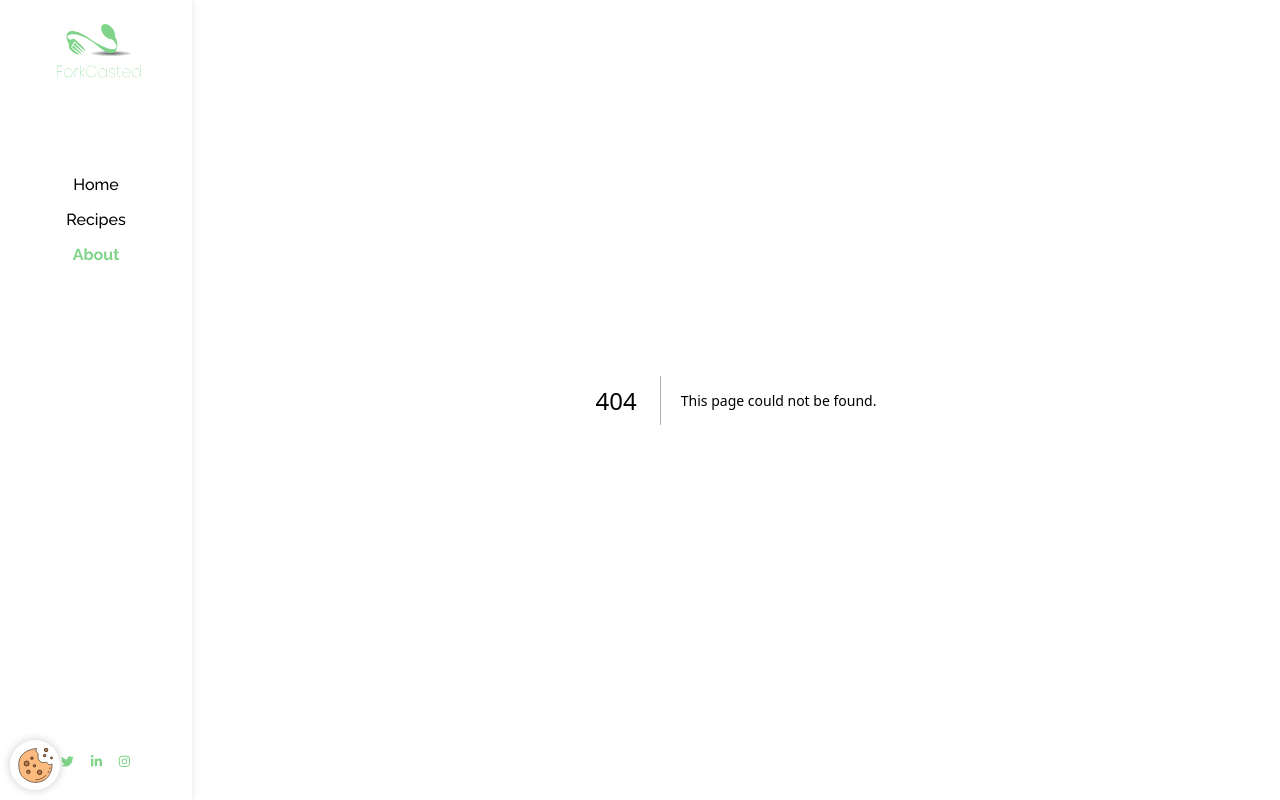
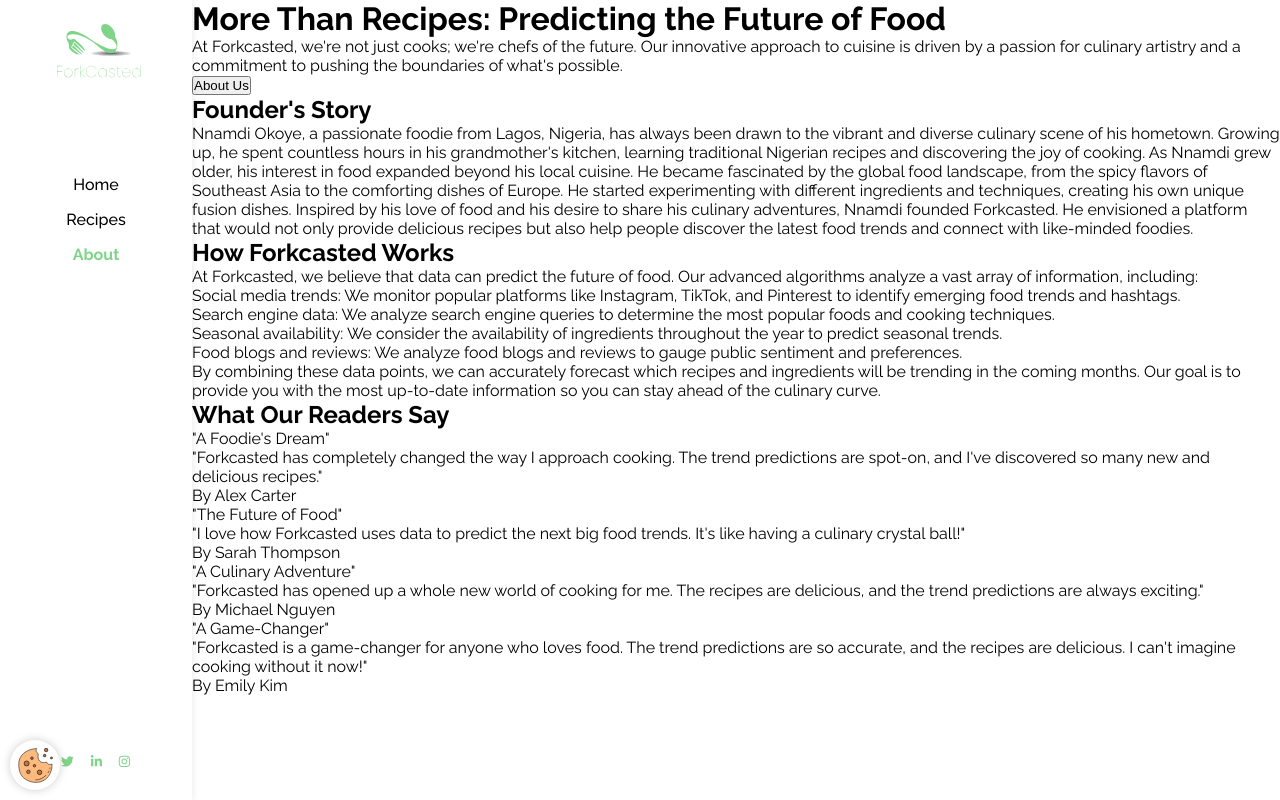
Before and after one commit to TaladeogoA/recipe-app-v2, a Next.js app: page /about in a window 1280 px wide. Before the commit this address had no page. Built offline with nearby package versions, Linux system fonts and the light colour scheme.

Commit message:
Add favicon, featured recipe card component, and about page content

```diff
--- /dev/null
+++ b/src/components/featured-recipe-card/featured.module.scss
@@ -0,0 +1,26 @@
+.container {
+  width: 100%;
+  height: 22rem;
+  display: flex;
+  border-radius: 0.5rem;
+  box-shadow: 0 0 1rem rgba(0, 0, 0, 0.1);
+}
+
+.image {
+  width: 60%;
+  height: 100%;
+  border-radius: 0.5rem 0 0 0.5rem;
+  overflow: hidden;
+
+  img {
+    width: 100%;
+    height: 100%;
+    object-fit: cover;
+  }
+}
+
+.content {
+  display: flex;
+  flex-direction: column;
+  gap: 1rem;
+}
--- /dev/null
+++ b/src/pages/about/about.module.scss
@@ -0,0 +1,25 @@
+.container {
+  overflow-y: auto;
+  height: 100vh;
+}
+
+.heroContent {
+  > div {
+    padding-left: 3rem;
+
+    h1 {
+      font-size: 4rem;
+      font-weight: 700;
+      text-align: left;
+      margin-bottom: 1rem;
+    }
+
+    p {
+      font-size: 1.2rem;
+      font-weight: 500;
+      text-align: left;
+      width: 70%;
+      line-height: 1.5;
+    }
+  }
+}
--- /dev/null
+++ b/src/pages/about/index.tsx
@@ -0,0 +1,114 @@
+import AboutStyles from "./about.module.scss";
+
+const About = () => {
+  return (
+    <div className={AboutStyles.container}>
+      <div className={AboutStyles.heroContent}>
+        <h1>More Than Recipes: Predicting the Future of Food</h1>
+        <p>
+          At Forkcasted, we're not just cooks; we're chefs of the future. Our
+          innovative approach to cuisine is driven by a passion for culinary
+          artistry and a commitment to pushing the boundaries of what's
+          possible.
+        </p>
+        <button>About Us</button>
+      </div>
+
+      <div className={AboutStyles.aboutContent}>
+        <h2>Founder's Story</h2>
+        <p>
+          Nnamdi Okoye, a passionate foodie from Lagos, Nigeria, has always been
+          drawn to the vibrant and diverse culinary scene of his hometown.
+          Growing up, he spent countless hours in his grandmother's kitchen,
+          learning traditional Nigerian recipes and discovering the joy of
+          cooking. As Nnamdi grew older, his interest in food expanded beyond
+          his local cuisine. He became fascinated by the global food landscape,
+          from the spicy flavors of Southeast Asia to the comforting dishes of
+          Europe. He started experimenting with different ingredients and
+          techniques, creating his own unique fusion dishes. Inspired by his
+          love of food and his desire to share his culinary adventures, Nnamdi
+          founded Forkcasted. He envisioned a platform that would not only
+          provide delicious recipes but also help people discover the latest
+          food trends and connect with like-minded foodies.
+        </p>
+      </div>
+
+      <div className={AboutStyles.aboutContent}>
+        <h2>How Forkcasted Works</h2>
+        <p>
+          At Forkcasted, we believe that data can predict the future of food.
+          Our advanced algorithms analyze a vast array of information,
+          including:
+          <ul>
+            <li>
+              Social media trends: We monitor popular platforms like Instagram,
+              TikTok, and Pinterest to identify emerging food trends and
+              hashtags.
+            </li>
+            <li>
+              Search engine data: We analyze search engine queries to determine
+              the most popular foods and cooking techniques.
+            </li>
+            <li>
+              Seasonal availability: We consider the availability of ingredients
+              throughout the year to predict seasonal trends.
+            </li>
+            <li>
+              Food blogs and reviews: We analyze food blogs and reviews to gauge
+              public sentiment and preferences.
+            </li>
+          </ul>
+          By combining these data points, we can accurately forecast which
+          recipes and ingredients will be trending in the coming months. Our
+          goal is to provide you with the most up-to-date information so you can
+          stay ahead of the culinary curve.
+        </p>
+      </div>
+
+      <div className={AboutStyles.testimonials}>
+        <h2>What Our Readers Say</h2>
+        <div>
+          <p>"A Foodie's Dream"</p>
+
+          <p>
+            "Forkcasted has completely changed the way I approach cooking. The
+            trend predictions are spot-on, and I've discovered so many new and
+            delicious recipes."
+          </p>
+          <p>By Alex Carter</p>
+        </div>
+
+        <div>
+          <p>"The Future of Food"</p>
+          <p>
+            "I love how Forkcasted uses data to predict the next big food
+            trends. It&apos;s like having a culinary crystal ball!"
+          </p>
+          <p>By Sarah Thompson</p>
+        </div>
+
+        <div>
+          <p>"A Culinary Adventure"</p>
+          <p>
+            "Forkcasted has opened up a whole new world of cooking for me. The
+            recipes are delicious, and the trend predictions are always
+            exciting."
+          </p>
+          <p>By Michael Nguyen</p>
+        </div>
+
+        <div>
+          <p>"A Game-Changer"</p>
+          <p>
+            "Forkcasted is a game-changer for anyone who loves food. The trend
+            predictions are so accurate, and the recipes are delicious. I
+            can&apos;t imagine cooking without it now!"
+          </p>
+          <p>By Emily Kim</p>
+        </div>
+      </div>
+    </div>
+  );
+};
+
+export default About;
--- /dev/null
+++ b/src/pages/recipes/recipes.module.scss
@@ -0,0 +1,36 @@
+.container {
+  padding: 4rem;
+  width: 100%;
+  overflow-y: auto;
+  height: 100vh;
+}
+
+.hero {
+  display: flex;
+  align-items: center;
+  justify-content: space-between;
+
+  h1 {
+    font-size: 4rem;
+    font-weight: 700;
+    margin-bottom: 2rem;
+  }
+
+  p {
+    font-size: 1.3rem;
+    font-weight: 400;
+    margin-bottom: 2rem;
+    text-align: right;
+    width: 40%;
+  }
+}
+
+.featured {
+  margin-top: 2rem;
+
+  h2 {
+    font-size: 2.5rem;
+    font-weight: 700;
+    margin-bottom: 1rem;
+  }
+}
--- /dev/null
+++ b/src/types/index.ts
@@ -0,0 +1,3 @@
+export type Recipe = {
+  strMealThumb: string;
+};
```
Also changed, not shown: src/components/featured-recipe-card/index.tsx (added, +46 -0 lines), src/assets/images/favicon.svg (added), src/assets/images/jollof.jpeg (added).
